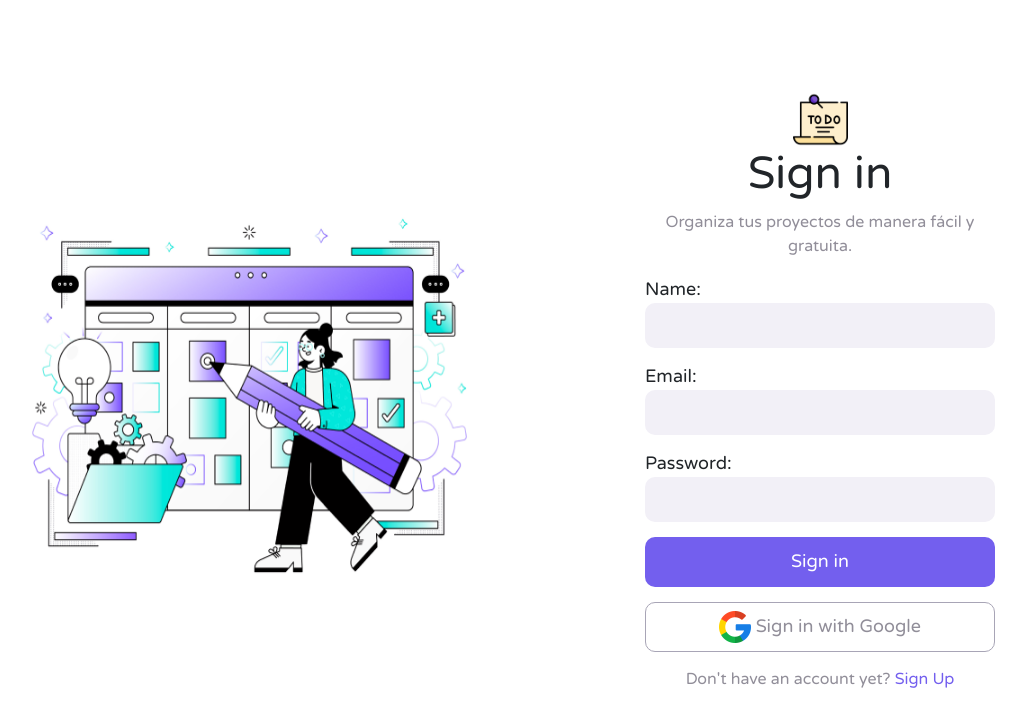
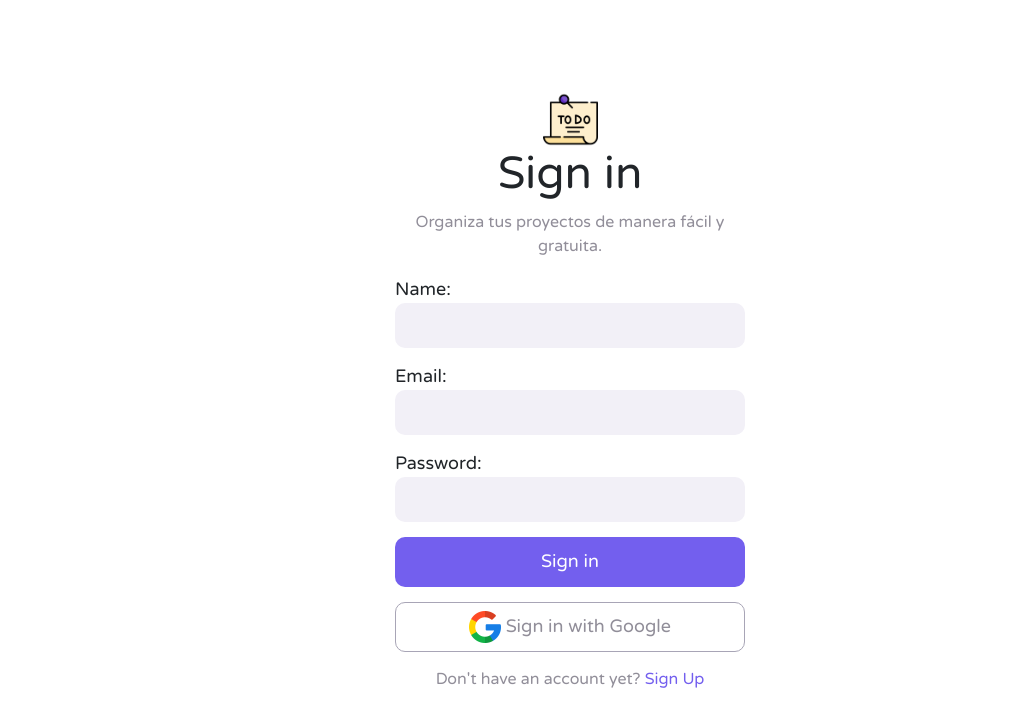
Before and after one commit to lindalopezc/LIM017-notes, a React (Create React App) app: page / in a window 1280 px wide. Shown: the top 726 px of the page, without its empty margins (70-1096 px from the left). Built offline with nearby package versions, Linux system fonts and the light colour scheme.

Commit message:
rename login classes

```diff
--- a/src/components/Login.jsx
+++ b/src/components/Login.jsx
@@ -11,10 +11,10 @@ const Login = () => {
     }
     return (
         <div className='login d-flex'>
-           <section className="login_kamban">
+           <section className="login__kamban">
           <img className="img-kamban" alt="kamban" src={kamban}/>
         </section>
-        <section className="login_form">
+        <section className="login__form">
             <form onSubmit = {handleSubmit(onSubmit)} className='d-flex flex-column'>
               <img className="logo" alt="logo" src={logo}/>
               <h1>Sign in</h1>
--- a/src/scss/components/_login.scss
+++ b/src/scss/components/_login.scss
@@ -31,11 +31,11 @@
 	a{
 		color: $primary-color
 	}
-	&_kamban{
+	&__kamban{
 			display: none;
 			width: 50%;
 	}
-	&_form{
+	&__form{
 			width: 50%;
 			display: flex;
 			align-items: center;
```
